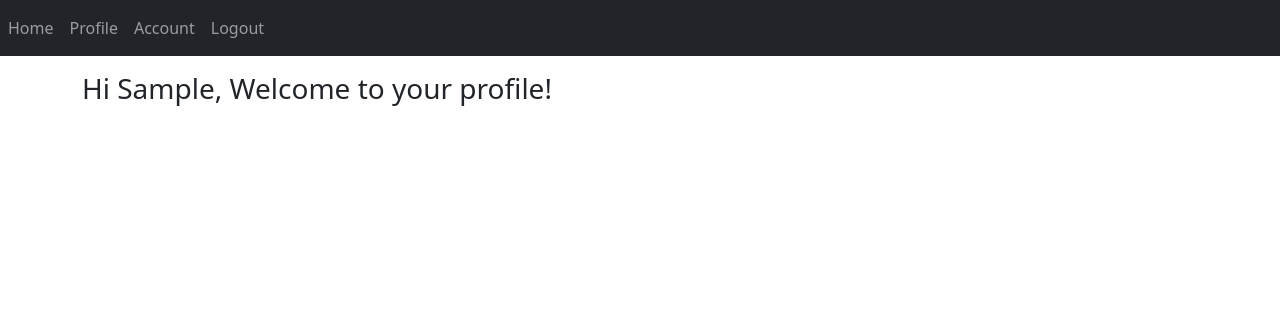
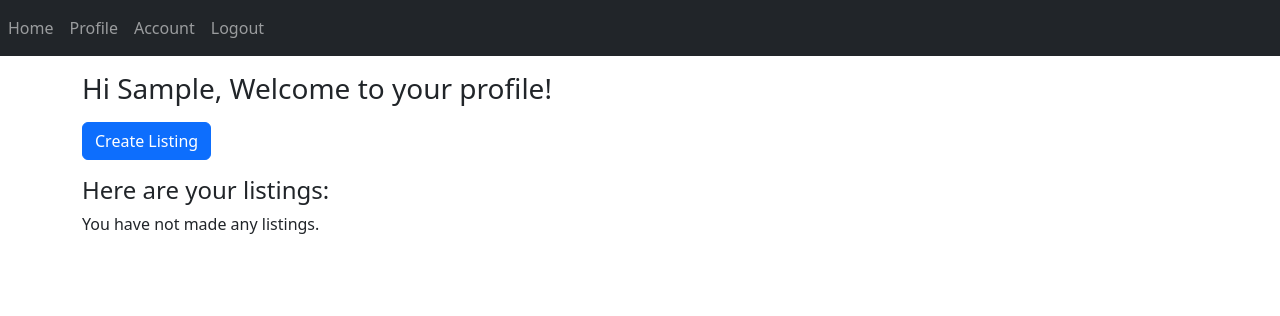
Before and after one commit to KagaSumi/Student-Sales, a Flask app: page /profile in a window 1280 px wide. Shown: the top 316 px of the page. Run offline with Flask 3, Linux system fonts and the light colour scheme; the visitor is signed in with stand-in values (Sample User, id 1); data that the repository does not hold is empty.

Commit message:
Edit_listing and homepage html files done -Stanley (Trouble with git)

```diff
--- /dev/null
+++ b/templates/homepage.html
@@ -0,0 +1,3 @@
+{% extends "base.html" %} {% block content %}
+<h1 align="center" class="my-2 display-2">Welcome to Student Sales!</h1>
+{% endblock %}
--- a/templates/profile.html
+++ b/templates/profile.html
@@ -1,3 +1,35 @@
 {% extends "base.html" %} {% block content %}
 <h3 class="my-3">Hi {{ user.first_name }}, Welcome to your profile!</h3>
+<div class="my-3">
+    <a href="{{ url_for('views.create_listing') }}" class="btn btn btn-primary">Create Listing</a>
+</div>
+
+<h4>Here are your listings:</h4>
+{% if user.listings %}
+{% for listing in user.listings %}
+<a href="{{ url_for('views.edit_listing', listing_id=listing.id) }}" class="text-decoration-none text-black">
+    <div class="card my-3">
+        <div class="card-body">
+            <h5 class="card-title">{{ listing.title }}</h5>
+            {% if listing.images %}
+            <div class="row">
+                {% for image in listing.images %}
+                <div class="col-md-4">
+                    <img src="{{ url_for('views.get_image', image_id=image.id) }}" alt="{{ image.name }}" class="img-fluid">
+                </div>
+                {% endfor %}
+            </div>
+            {% else %}
+            <img src="{{ url_for('static', filename='images/defaultImage.png') }}" alt="no image uploaded" width="150" height="150">
+            {% endif %}
+            <p><strong>Description: </strong>{{ listing.description }}</p>
+            <p><strong>Price: </strong>${{ listing.price }}</p>
+            <p><strong>Date Posted: </strong>{{ listing.date_posted }}</p>
+        </div>
+    </div>
+</a>
+{% endfor %}
+{% else %}
+<p>You have not made any listings.</p>
+{% endif %}
 {% endblock %}
```
Also changed, not shown: templates/edit_listing.html (added, +32 -0 lines).
